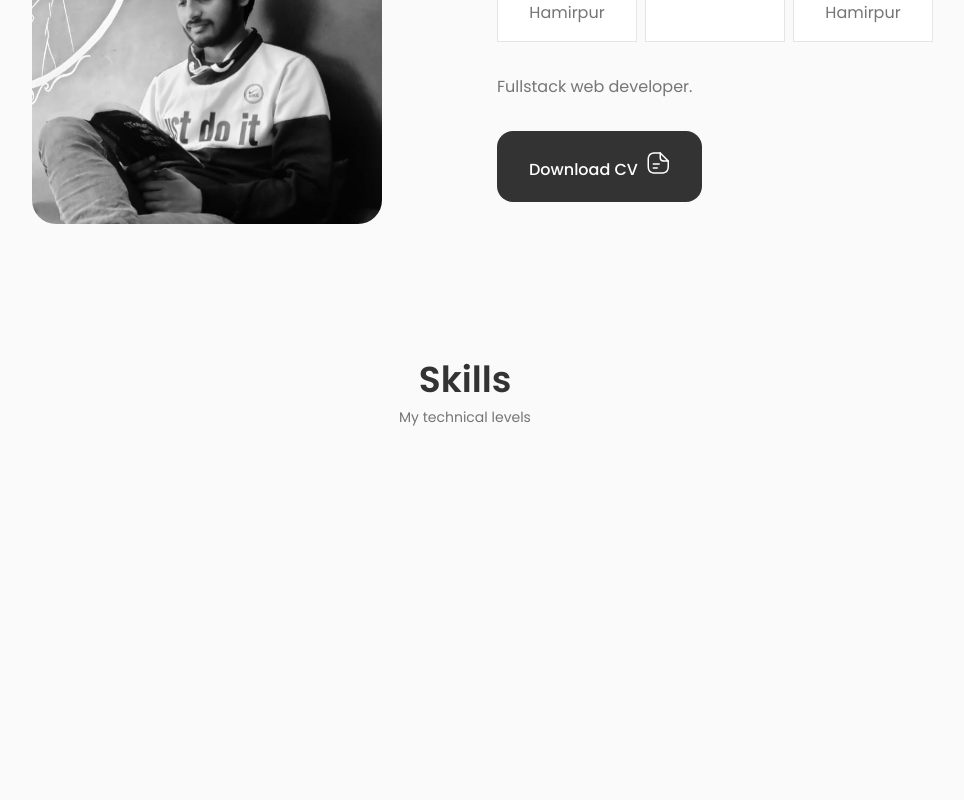
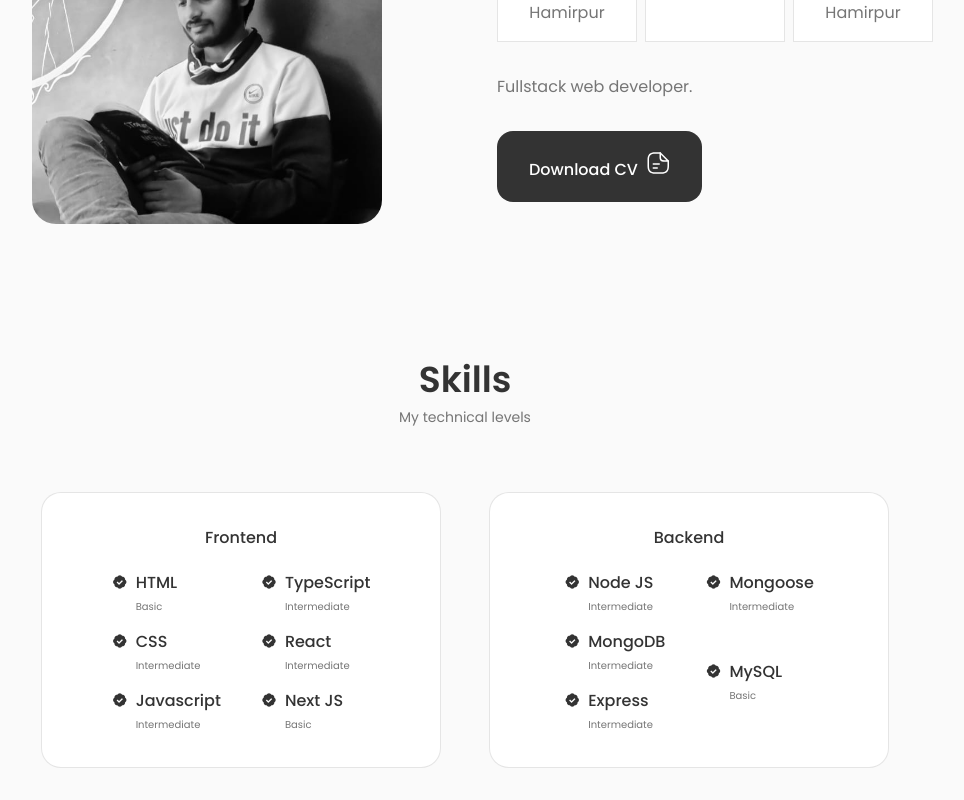
Before and after one commit to Kshitiiiij/Portfolio, a React (Vite) app: page / in a window 1280 px wide. Shown: the part 1020-1820 px from the top of the page, without its empty margins (175-1139 px from the left). Before the commit the page ends 1544 px from the top, so only its background shows below. Built offline with nearby package versions, Linux system fonts and the light colour scheme.

Commit message:
added jsx for skills component

```diff
--- a/src/component/skills/Skills.jsx
+++ b/src/component/skills/Skills.jsx
@@ -1,8 +1,88 @@
+import './Skill.css'
+import WhatSkills from './WhatSkills'
+
 const Skills = () => {
   return (
     <section className="skills section" id="skills">
-        <h2 className="section__title">Skills</h2>
-        <span className="section__subtitle">My technical levels</span>
+      <h2 className="section__title">Skills</h2>
+      <span className="section__subtitle">My technical levels</span>
+
+      <div className="skills__container container grid">
+
+
+        <div className="skills__content">
+          <h3 className="skills__title">Frontend</h3>
+          <div className="skills__box">
+            <div className="skills__group">
+              <WhatSkills
+                skill='HTML'
+                level='Basic'
+              />
+              <WhatSkills
+                skill='CSS'
+                level='Intermediate'
+              />
+              <WhatSkills
+                skill='Javascript'
+                level='Intermediate'
+              />
+            </div>
+            <div className="skills__group">
+              <WhatSkills
+                skill='TypeScript'
+                level='Intermediate'
+              />
+              <WhatSkills
+                skill='React'
+                level='Intermediate'
+              />
+              <WhatSkills
+                skill='Next JS'
+                level='Basic'
+              />
+            </div>
+            {/* <WhatSkills
+              skill='Next Js'
+              level='Basic'
+            /> */}
+          </div>
+        </div>
+
+
+        <div className="">
+          <div className="skills__content">
+            <h3 className="skills__title">Backend</h3>
+            <div className="skills__box">
+              <div className="skills__group">
+                <WhatSkills
+                  skill='Node JS'
+                  level='Intermediate'
+                />
+                <WhatSkills
+                  skill='MongoDB'
+                  level='Intermediate'
+                />
+                <WhatSkills
+                  skill='Express'
+                  level='Intermediate'
+                />
+              </div>
+              <div className="skills__group">
+                <WhatSkills
+                  skill='Mongoose'
+                  level='Intermediate'
+                />
+                <WhatSkills
+                  skill='MySQL'
+                  level='Basic'
+                />
+              </div>
+            </div>
+          </div>
+        </div>
+
+
+      </div>
     </section>
   )
 }
```
